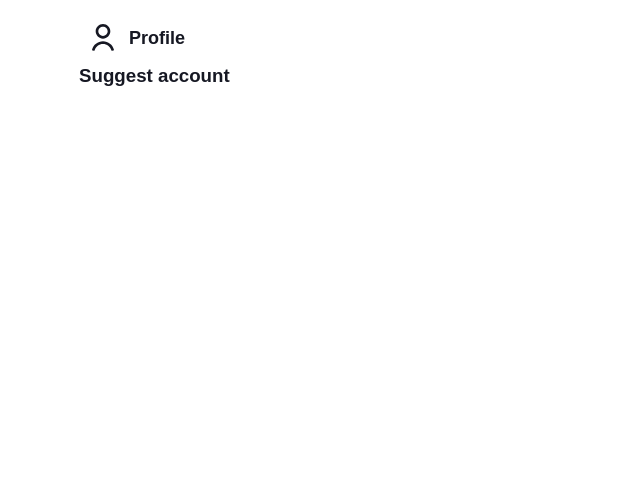
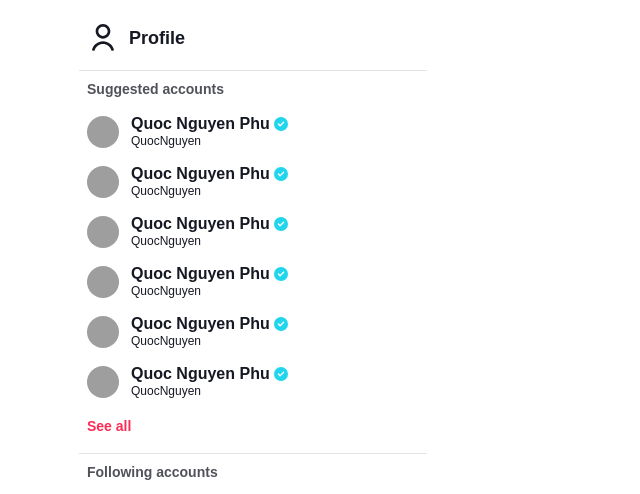
Before and after one commit to ThanhGay/tiktok-ui, a React (Create React App) app: page / in a window 1280 px wide. Shown: the part 306-800 px from the top of the page, without its empty margins (0-640 px from the left). Built offline with nearby package versions, Linux system fonts and the light colour scheme; grey boxes are pictures that could not be loaded; a web font is replaced by a local one.

Commit message:
Build UI Sidebar #2

```diff
--- a/src/assests/icons/index.js
+++ b/src/assests/icons/index.js
@@ -257,8 +257,8 @@ export const LiveIcon = ({ width = '3.2rem', height = '3.2rem', className }) =>
         xmlns="http://www.w3.org/2000/svg"
     >
         <path
-            fill-rule="evenodd"
-            clip-rule="evenodd"
+            fillRule="evenodd"
+            clipRule="evenodd"
             d="M7.78511 10.3334C6.95518 10.3334 6.33301 10.9792 6.33301 11.7143V20.2858C6.33301 21.0209 6.95518 21.6667 7.78511 21.6667H18.5744C19.4043 21.6667 20.0265 21.0209 20.0265 20.2858V17.5602C20.0265 17.1826 20.2392 16.8372 20.5763 16.6672C20.9135 16.4973 21.3177 16.5317 21.6212 16.7563L25.6663 19.7488V12.2513L21.6212 15.2439C21.3177 15.4684 20.9135 15.5029 20.5763 15.3329C20.2392 15.1629 20.0265 14.8175 20.0265 14.4399V11.7143C20.0265 10.9792 19.4043 10.3334 18.5744 10.3334H7.78511ZM25.6855 12.2371C25.6831 12.2388 25.6839 12.2383 25.6839 12.2383L25.6855 12.2371ZM25.6716 12.2177C25.673 12.2212 25.6746 12.2243 25.6763 12.2269C25.6798 12.2324 25.6834 12.2355 25.6855 12.2371L25.6874 12.2383C25.6874 12.2383 25.6865 12.238 25.6839 12.2383M4.33301 11.7143C4.33301 9.81952 5.90653 8.33337 7.78511 8.33337H18.5744C20.453 8.33337 22.0265 9.81953 22.0265 11.7143V12.4562L24.4963 10.629C25.0929 10.1877 25.8879 10.1155 26.5542 10.4359C27.224 10.758 27.6663 11.4325 27.6663 12.1905V19.8096C27.6663 20.5676 27.224 21.2421 26.5542 21.5642C25.888 21.8846 25.0929 21.8124 24.4963 21.371L22.0265 19.5439V20.2858C22.0265 22.1806 20.453 23.6667 18.5744 23.6667H7.78511C5.90653 23.6667 4.33301 22.1806 4.33301 20.2858V11.7143Z"
         ></path>
         <path d="M15 15.134C15.6667 15.5189 15.6667 16.4811 15 16.866L12 18.5981C11.3333 18.983 10.5 18.5019 10.5 17.7321L10.5 14.2679C10.5 13.4981 11.3333 13.017 12 13.4019L15 15.134Z"></path>
--- /dev/null
+++ b/src/components/Popper/SuggestAccounts/AccountItem.js
@@ -0,0 +1,52 @@
+import classNames from 'classnames/bind';
+import { FontAwesomeIcon } from '@fortawesome/react-fontawesome';
+import { faCheckCircle } from '@fortawesome/free-solid-svg-icons';
+import Tippy from '@tippyjs/react/headless';
+import 'tippy.js/dist/tippy.css';
+
+import styles from './SuggestAccounts.module.scss';
+import Image from '@/components/Image';
+import AccountPreview from './AccountPreview';
+
+const cx = classNames.bind(styles);
+
+function AccountItem({ showInfo }) {
+    const renderPreview = (props) => {
+        return (
+            <div tabIndex="-1" {...props}>
+                <AccountPreview />
+            </div>
+        );
+    };
+
+    return (
+        <div>
+            <Tippy
+                interactive
+                offset={[-20, 0]}
+                delay={[800, 0]}
+                placement="bottom"
+                render={showInfo ? renderPreview : () => {}}
+            >
+                <div className={cx('account-item')}>
+                    <Image
+                        className={cx('avatar')}
+                        src="https://p16-sign-va.tiktokcdn.com/tos-maliva-avt-0068/e1cb63ca54a99a5bc712a3be99d48503~c5_100x100.jpeg?lk3s=a5d48078&x-expires=1706446800&x-signature=me1DP5FUP1I7vf%2FLd64hxQffgR4%3D"
+                        alt="avatar"
+                    />
+                    <div className={cx('item-info')}>
+                        <h4 className={cx('nickname')}>
+                            Quoc Nguyen Phu
+                            <FontAwesomeIcon className={cx('check')} icon={faCheckCircle} />
+                        </h4>
+                        <p className={cx('name')}>QuocNguyen</p>
+                    </div>
+                </div>
+            </Tippy>
+        </div>
+    );
+}
+
+AccountItem.propTypes = {};
+
+export default AccountItem;
--- /dev/null
+++ b/src/components/Popper/SuggestAccounts/AccountPreview/AccountPreview.js
@@ -0,0 +1,42 @@
+import classNames from 'classnames/bind';
+import { FontAwesomeIcon } from '@fortawesome/react-fontawesome';
+import { faCheckCircle } from '@fortawesome/free-solid-svg-icons';
+import { Wrapper as PopperWrapper } from '@/components/Popper';
+
+import styles from './AccountPreview.module.scss';
+import Button from '@/components/Button';
+import Image from '@/components/Image';
+
+const cx = classNames.bind(styles);
+
+function AccountPreview() {
+    return (
+        <div>
+            <PopperWrapper>
+                <div className={cx('wrapper')}>
+                    <div className={cx('header')}>
+                        <Image className={cx('avatar')} src="" alt="" />
+                        <Button className={cx('follow-btn')} primary>
+                            Follow
+                        </Button>
+                    </div>
+                    <div className={cx('body')}>
+                        <h4 className={cx('nickname')}>
+                            Quoc Nguyen Phu
+                            <FontAwesomeIcon className={cx('check')} icon={faCheckCircle} />
+                        </h4>
+                        <p className={cx('name')}>QuocNguyen</p>
+                    </div>
+                    <p className={cx('analytics')}>
+                        <strong className={cx('value')}>8.2M </strong>
+                        <span className={cx('label')}>Followers</span>
+                        <strong className={cx('value')}>429.2M </strong>
+                        <span className={cx('label')}>Likes</span>
+                    </p>
+                </div>
+            </PopperWrapper>
+        </div>
+    );
+}
+
+export default AccountPreview;
--- /dev/null
+++ b/src/components/Popper/SuggestAccounts/AccountPreview/AccountPreview.module.scss
@@ -0,0 +1,53 @@
+.wrapper {
+    padding: 20px;
+    width: 320px;
+}
+
+.header {
+    display: flex;
+    align-items: center;
+    justify-content: space-between;
+}
+
+.avatar {
+    width: 44px;
+    height: 44px;
+    border-radius: 50%;
+    object-fit: cover;
+}
+
+.follow-btn {
+    padding: 6px 16px;
+}
+
+.body {
+    margin-top: 12px;
+    color: var(--text-color);
+}
+
+.nickname {
+    font-size: 1.8rem;
+}
+
+.check {
+    margin-left: 4px;
+    font-size: 1.4rem;
+    color: #20d5ec;
+}
+
+.name {
+    font-size: 1.4rem;
+}
+
+.analytics {
+    font-size: 1.8rem;
+    margin-top: 10px;
+}
+
+.value ~ .value {
+    margin-left: 20px;
+}
+
+.label {
+    color: rgba(22, 24, 35, 0.75);
+}
--- /dev/null
+++ b/src/components/Popper/SuggestAccounts/AccountPreview/index.js
@@ -0,0 +1 @@
+export { default } from './AccountPreview';
--- a/src/components/Popper/SuggestAccounts/SuggestAccounts.js
+++ b/src/components/Popper/SuggestAccounts/SuggestAccounts.js
@@ -1,13 +1,22 @@
 import PropTypes from 'prop-types';
 import classNames from 'classnames/bind';
-import styles from './SuggestAccount.module.scss';
+import styles from './SuggestAccounts.module.scss';
+import AccountItem from './AccountItem';
 
 const cx = classNames.bind(styles);
 
-function SuggestAccounts({ label }) {
+function SuggestAccounts({ label, showInfo = false }) {
     return (
         <div className={cx('wrapper')}>
             <p className={cx('label')}>{label}</p>
+            <AccountItem showInfo={showInfo} />
+            <AccountItem showInfo={showInfo} />
+            <AccountItem showInfo={showInfo} />
+            <AccountItem showInfo={showInfo} />
+            <AccountItem showInfo={showInfo} />
+            <AccountItem showInfo={showInfo} />
+
+            <p className={cx('see-all-btn')}>See all</p>
         </div>
     );
 }
--- a/src/components/Popper/SuggestAccounts/SuggestAccounts.module.scss
+++ b/src/components/Popper/SuggestAccounts/SuggestAccounts.module.scss
@@ -0,0 +1,55 @@
+.wrapper {
+    margin-top: 8px;
+    border-top: 1px solid #e3e3e4;
+}
+
+.label {
+    font-size: 1.4rem;
+    padding: 8px;
+    font-weight: 600;
+    color: rgba(22, 24, 35, 0.75);
+}
+
+.account-item {
+    display: flex;
+    padding: 8px;
+    cursor: pointer;
+}
+
+.avatar {
+    width: 32px;
+    height: 32px;
+    border-radius: 50%;
+    object-fit: cover;
+}
+
+.item-info {
+    flex: 1;
+    margin-left: 12px;
+}
+
+.nickname {
+    margin-top: 0;
+    font-size: 1.6rem;
+    color: var(--text-color);
+    line-height: 1;
+}
+
+.check {
+    margin-left: 4px;
+    font-size: 1.4rem;
+    color: #20d5ec;
+}
+
+.name {
+    font-size: 1.2rem;
+    opacity: #161823bf;
+}
+
+.see-all-btn {
+    padding: 8px;
+    font-size: 1.4rem;
+    font-weight: 700;
+    color: var(--primary);
+    cursor: pointer;
+}
--- a/src/layouts/components/Sidebar/Sidebar.js
+++ b/src/layouts/components/Sidebar/Sidebar.js
@@ -17,6 +17,7 @@ import {
     UserIcon,
     UserActiveIcon,
 } from '@/assests/icons';
+import SuggestAccounts from '@/components/Popper/SuggestAccounts';
 
 const cx = classNames.bind(styles);
 
@@ -61,7 +62,8 @@ function Sidebar() {
                     activeIcon={<UserActiveIcon width="3.2rem" height="3.2rem" />}
                 />
             </Menu>
-            <h3>Suggest account</h3>
+            <SuggestAccounts label="Suggested accounts" showInfo />
+            <SuggestAccounts label="Following accounts" />
         </aside>
     );
 }
```
